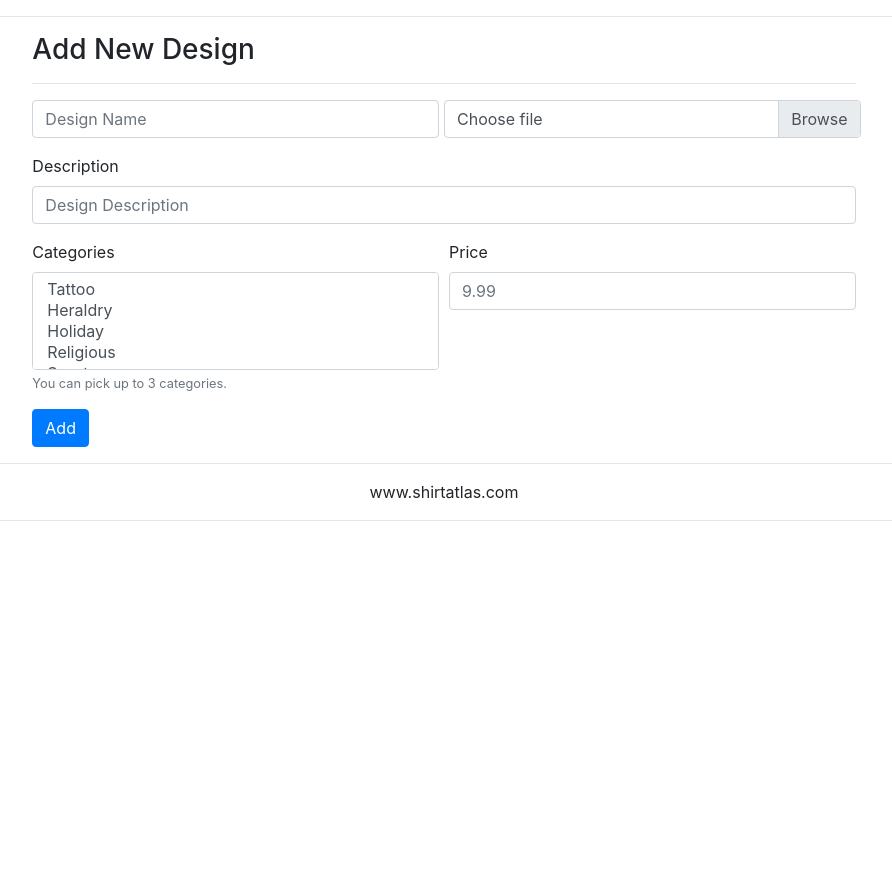
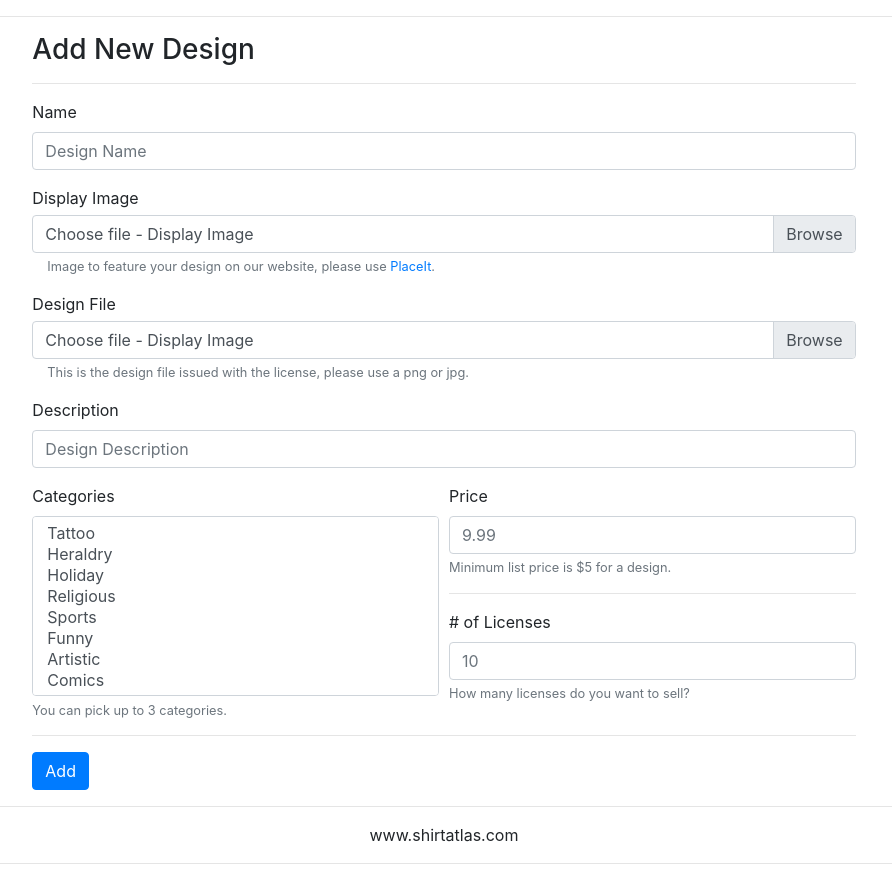
Before and after one commit to timcoville/shirtatlas, a Django app: template apps/market/templates/market/newdesign.html in a window 1280 px wide. Shown: the part 76-956 px from the top of the page, without its empty margins (196-1088 px from the left). Before the commit the page ends 597 px from the top, so only its background shows below. Run offline with Django 3.2, Linux system fonts and the light colour scheme; the template is opened without the code that fills it, so the values that code supplies are empty; parts of the project's set-up code (start-up, migrations or seed data) failed here and were passed over; some libraries are stand-ins or nearby versions.

Commit message:
fixed models, added secondary image for display image to protect design file in private s3 bucket

```diff
--- a/apps/market/templates/market/designs.html
+++ b/apps/market/templates/market/designs.html
@@ -78,7 +78,7 @@
        <div class="row">
             <div class="col-md-10 order-md-2">
                     <h1>Designs</h1>
-
+                    <img src="https://s3.us-east-2.amazonaws.com/shirtatlas-static/1USA+Flag+Firefighter.png" width="100px">
                 </div>
            <div class="col-md-2">
                <h5>Categories</h5>
--- a/apps/market/templates/market/newdesign.html
+++ b/apps/market/templates/market/newdesign.html
@@ -86,13 +86,33 @@
                     {% csrf_token %}
                     <input type="hidden" name="user_id" value="{{request.session.user_id}}">
                     <div class="form-row">
-                        <div class="form-group col-md-6">
+                        <div class="form-group col">
+                            <label for="inputName">Name</label>
                             <input type="text" class="form-control" id="inputName" name="name" placeholder="Design Name">
                         </div>
-                        <div class="form-group col-md-6">
-                            <input type="file" class="custom-file-input" id="customFile" name="design_file">
-                            <label class="custom-file-label" for="customFile">Choose file</label>
-                        </div>
+                    </div>
+                    <div class="form-group">
+                            Display Image
+
+                            <div class="col" style="margin-top:5px;">
+                                    <input type="file" class="custom-file-input" id="displayFile" name="design_image">
+                                    <label class="custom-file-label" for="displayFile">Choose file - Display Image</label>
+                                    <small id="displayFile" class="form-text text-muted">
+                                            Image to feature your design on our website, please use <a href="https://placeit.net/" target="new">PlaceIt</a>.
+                                    </small>
+                                </div>
+                    </div>
+                    <div class="form-group">
+                            Design File
+
+                            <div class="col" style="margin-top:5px;">
+                                    <input type="file" class="custom-file-input" id="designFile" name="design_file">
+                                    <label class="custom-file-label" for="designFile">Choose file - Display Image</label>
+                                    <small id="designFile" class="form-text text-muted">
+                                            This is the design file issued with the license, please use a png or jpg.
+                                    </small>
+                            </div>
+
                     </div>
                     <div class="form-group">
                         <label for="inputDesc">Description</label>
@@ -101,7 +121,7 @@
                     <div class="form-row">
                             <div class="form-group col-md-6">
                                     <label for="inputCategory">Categories</label>
-                                    <select multiple="multiple" class="form-control" id="inputCategory" name="category">
+                                    <select multiple="multiple" class="form-control" id="inputCategory" name="category" style="height:82%; margin-bottom: 5px;">
                                         <option>Tattoo</option>
 
                                         <option>Heraldry</option>
@@ -128,93 +148,22 @@
                                             You can pick up to 3 categories.
                                     </small>
                                 </div>
-      <!--                   <div class="form-group col-md-6">
-                                <label for="inputFontStyle">Font Style</label>
-                                <select class="form-control" id="inputFontStyle" name="font_style">
-                                    <option>Fancy</option>
-                                    <option>Foreign</option>
-                                    <option>Techno</option>
-                                    <option>Bitmap</option>
-                                    <option>Gothic</option>
-                                    <option>Basic</option>
-                                    <option>Script</option>
-                                    <option>Dingbats</option>
-                                    <option>Holiday</option>
-                                </select>
-                                <small id="inputFontStyle" class="form-text text-muted">
-                                       Refer to <a href="https://www.dafont.com/" target="new">DaFont</a> for classifications.
-                                </small>
-                        </div> -->
+
                         <div class="form-group col-md-6">
                             <label for="inputPrice">Price</label>
-                            <input type="number" class="form-control" id="inputPrice" name="price" placeholder="9.99" step="0.01">
+                            <input type="number" class="form-control" id="inputPrice" name="price" placeholder="9.99" step="0.01" min=5>
+                            <small id="inputPrice" class="form-text text-muted">
+                                    Minimum list price is $5 for a design.
+                            </small>
+                            <hr>
+                            <label for="inputLicenses"># of Licenses</label>
+                            <input type="number" class="form-control" id="inputLicenses" name="licenses" placeholder="10" min=1>
+                            <small id="inputLicenses" class="form-text text-muted">
+                                    How many licenses do you want to sell?
+                            </small>
                         </div>
                     </div>
-                    <div class="form-row">
-                       <!--  <div class="form-group col-md-6">
-                            <label for="inputCategory">Categories</label>
-                            <select multiple class="form-control" id="inputCategory" name="category">
-                                <option>Tattoo</option>
-                                <option>Bikers</option>
-                                <option>Characters</option>
-                                <option>Heraldry</option>
-                                <option>Holiday</option>
-                                <option>Photoshop</option>
-                                <option>Religious</option>
-                                <option>Sexy Pin-ups</option>
-                                <option>Skulls</option>
-                                <option>Sports</option>
-                                <option>Typography</option>
-                                <option>Urban</option>
-                                <option>Patterns</option>
-                                <option>Funny</option>
-                                <option>Art Style</option>
-                                <option>Comics</option>
-                                <option>Pop Culture</option>
-                                <option>Retro</option>
-                                <option>Sci-Fi &amp; Fantasy</option>
-                                <option>Gym</option>
-                                <option>Abstract</option>
-                                <option>Anime</option>
-                                <option>Animals</option>
-                                <option>Food &amp; Drink</option>
-                                <option>Gaming</option>
-                                <option>Horror</option>
-                                <option>Monsters</option>
-                                <option>Music</option>
-                                <option>Zombies</option>
-                                <option>Cars</option>
-                                <option>Yoga</option>
-                                <option>Nature</option>
-                                <option>Geek</option>
-                                <option>Camping</option>
-                                <option>Love</option>
-                                <option>Pregnancy</option>
-                                <option>Party</option>
-                            </select>
-                            <small id="inputCategory" class="form-text text-muted">
-                                    You can pick up to 3 categories.
-                            </small>
-                        </div> -->
-<!--                         <div class="form-group col-md-6">
-                                <label for="inputColors">Colors</label>
-                                <select multiple class="form-control" id="inputColors">
-                                  <option>Yellow</option>
-                                  <option>Orange</option>
-                                  <option>Red</option>
-                                  <option>Pink</option>
-                                  <option>Purple</option>
-                                  <option>Blue</option>
-                                  <option>Green</option>
-                                  <option>Brown</option>
-                                  <option>Gray</option>
-                                  <option>Black</option>
-                                </select>
-                                <small id="inputCategory" class="form-text text-muted">
-                                        If your design has multiple colors, select up to 3.
-                                </small>
-                        </div> -->
-                    </div>
+                    <hr>
                   <button type="submit" class="btn btn-primary">Add</button>
                 </form>
             </div>
--- a/apps/market/templates/market/test.html
+++ b/apps/market/templates/market/test.html
@@ -12,5 +12,8 @@
     <input name="name" value="{{request.GET.name}}">
     <button type="submit">Go</button>
     </form>
+
+    <hr>
+    <img src="https://s3.us-east-2.amazonaws.com/shirtatlas-static/1USA+Flag+Firefighter.png">
 </body>
 </html>
```
Also changed, not shown: apps/market/models.py (+29 -19 lines), apps/market/migrations/0005_auto_20180802_0313.py (added), 2 other files.
